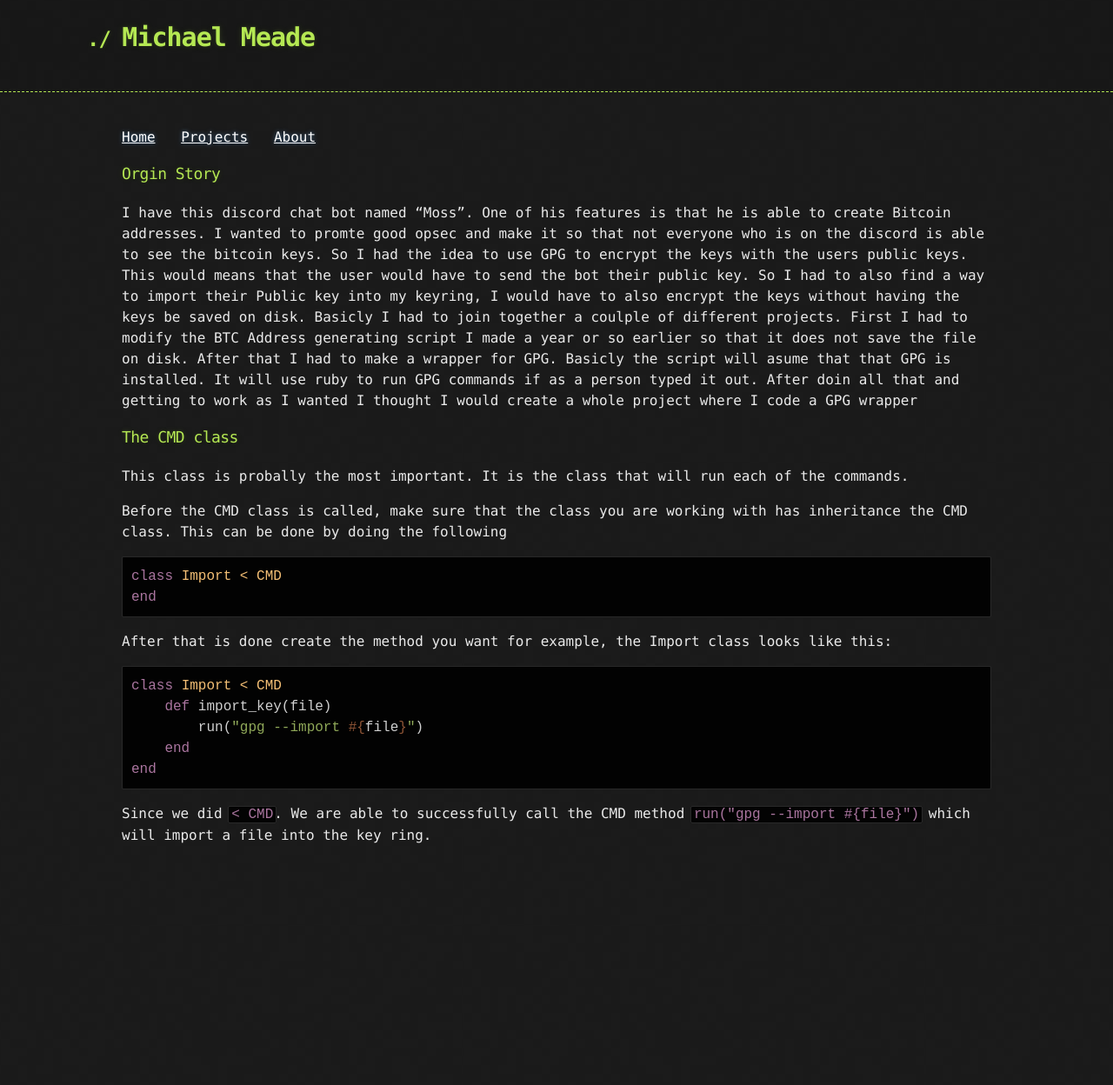
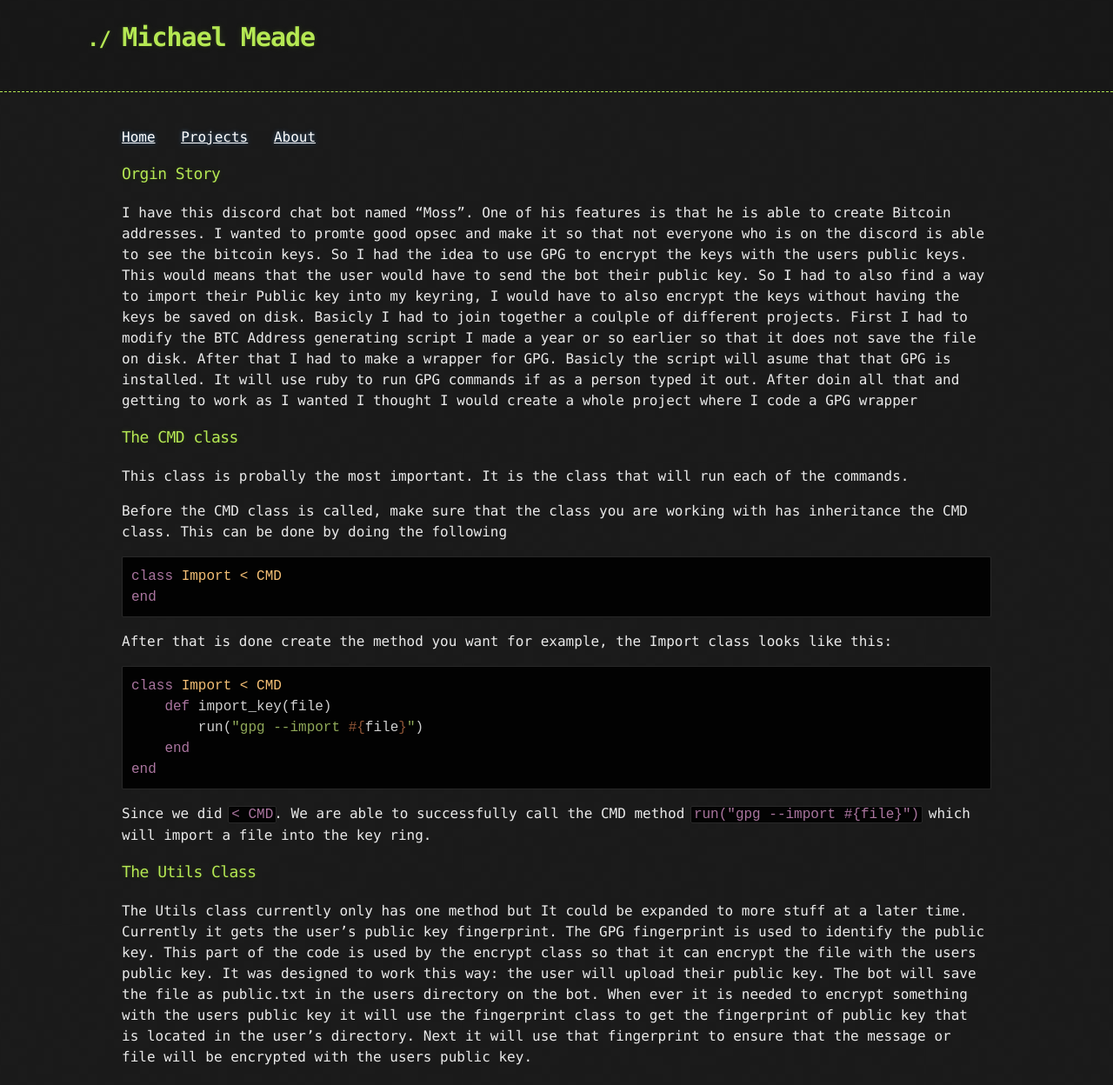
Before and after one commit to Michael-Meade/MinerFind, a Jekyll site: the page built from Projects/GPG2.0.md, in a window 1280 px wide. Shown: the whole page at 87% size. Built offline with Jekyll 4.4.1, drawn with Linux system fonts in a browser that asks for light colours; our own code applies the rules of GitHub Pages for plain Markdown files; the repository's description, which GitHub fills in, is left out; before the commit the page ends 993 px from its top, so only the background shows below that.

Commit message:
Update GPG2.0.md

````diff
--- a/Projects/GPG2.0.md
+++ b/Projects/GPG2.0.md
@@ -28,3 +28,8 @@ end
 ```
 
 Since we did `< CMD`. We are able to successfully call the CMD method `run("gpg --import #{file}")` which will import a file into the key ring.
+
+
+### The Utils Class
+
+The Utils class currently only has one method but It could be expanded to more stuff at a later time. Currently it gets the user's public key fingerprint. The GPG fingerprint is used to identify the public key. This part of the code is used by the encrypt class so that it can encrypt the file with the users public key. It was designed to work this way: the user will upload their public key. The bot will save the file as public.txt in the users directory on the bot. When ever it is needed to encrypt something with the users public key it will use the fingerprint class to get the fingerprint of public key that is located in the user's directory. Next it will use that fingerprint to ensure that the message or file will be encrypted with the users public key.
````
